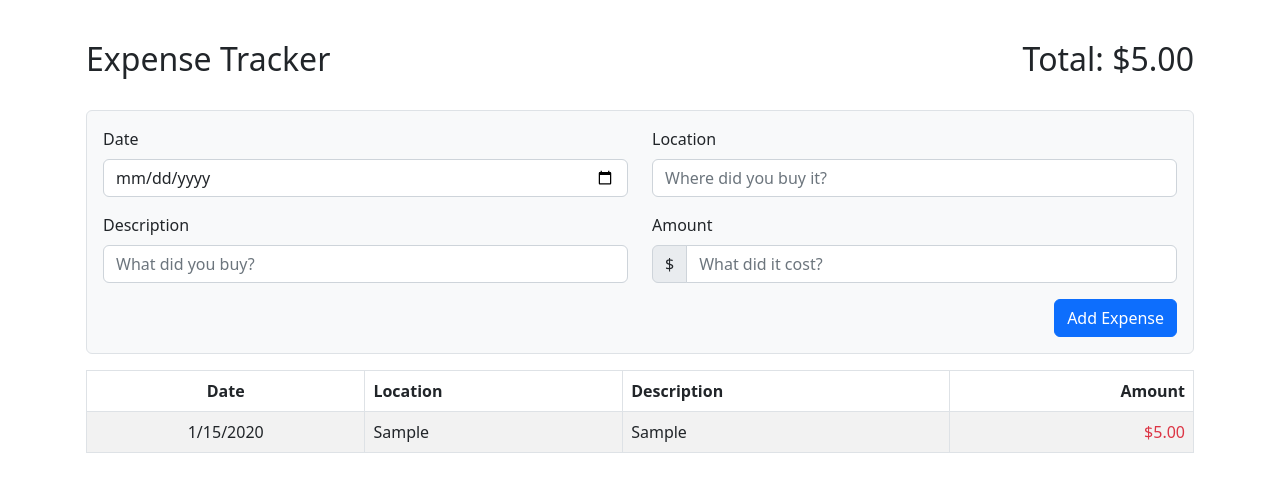
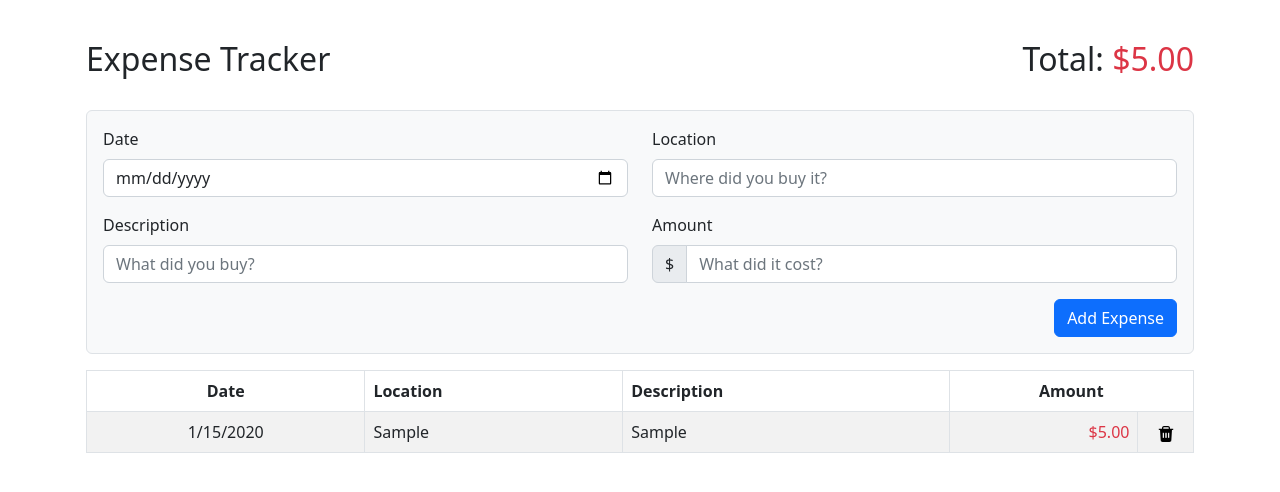
Before and after one commit to et-codes/expense-tracker, a React (Create React App) app: page / in a window 1280 px wide. Both pictures are taken after typing "2020-01-15", "Sample", "Sample", "5" into the empty fields and a click on the button "Add Expense". Shown: the top 492 px of the page. Built offline with nearby package versions, Linux system fonts and the light colour scheme.

Commit message:
Add trash can icon, add id to each expense entry.

```diff
--- a/src/components/ExpenseForm.js
+++ b/src/components/ExpenseForm.js
@@ -79,6 +79,7 @@ class ExpenseForm extends Component {
     // The amount is the only field that can fail validation, if it cannot be converted to a #
     if (newAmount) {
       const newExpense = {
+        id: Date.now(),
         date: this.state.expense.date,
         location: this.state.expense.location,
         description: this.state.expense.description,
--- a/src/components/ExpenseItem.js
+++ b/src/components/ExpenseItem.js
@@ -14,12 +14,20 @@ class ExpenseItem extends Component {
     });
     const amountString = formatter.format(amount);
 
+    const imgStyle = {
+      maxWidth: '16px',
+      textAlign: 'center'
+    };
+
     return (
       <tr>
         <td className="text-center">{dateString}</td>
-        <td className="text-truncate truncate">{location}</td>
+        <td className="text-truncate truncate" data-tip={location}>{location}</td>
         <td className="text-truncate truncate">{description}</td>
         <td className="text-danger text-end">{amountString}</td>
+        <td style={imgStyle}>
+          <img src={require('../assets/remove.png')} alt="trash icon" />
+        </td>
       </tr >
     );
   }
--- a/src/components/ExpenseTable.js
+++ b/src/components/ExpenseTable.js
@@ -10,13 +10,12 @@ class ExpenseTable extends Component {
 
   render() {
     const expenses = this.props.expenses;
-
     const expensesToDisplay = [];
-    for (let i = 0; i < expenses.length; i++) {
+    expenses.map(expense =>
       expensesToDisplay.push(
-        <ExpenseItem key={i} expense={expenses[i]} />
-      );
-    }
+        <ExpenseItem key={expense.id} expense={expense} />
+      )
+    );
 
     return (
       <Table striped bordered hover responsive="sm">
@@ -25,7 +24,7 @@ class ExpenseTable extends Component {
             <th className="text-center">Date</th>
             <th>Location</th>
             <th>Description</th>
-            <th className="text-end">Amount</th>
+            <th className="text-center" colSpan={2}>Amount</th>
           </tr>
         </thead>
         <tbody>
--- a/src/components/Total.js
+++ b/src/components/Total.js
@@ -9,7 +9,7 @@ class Total extends Component {
     });
     const total = formatter.format(this.props.amount);
 
-    return <div>Total: {total}</div>;
+    return <div>Total: <span className="text-danger">{total}</span></div>;
   }
 }
 
```
Also changed, not shown: src/assets/remove.png (added), src/todo.txt.
